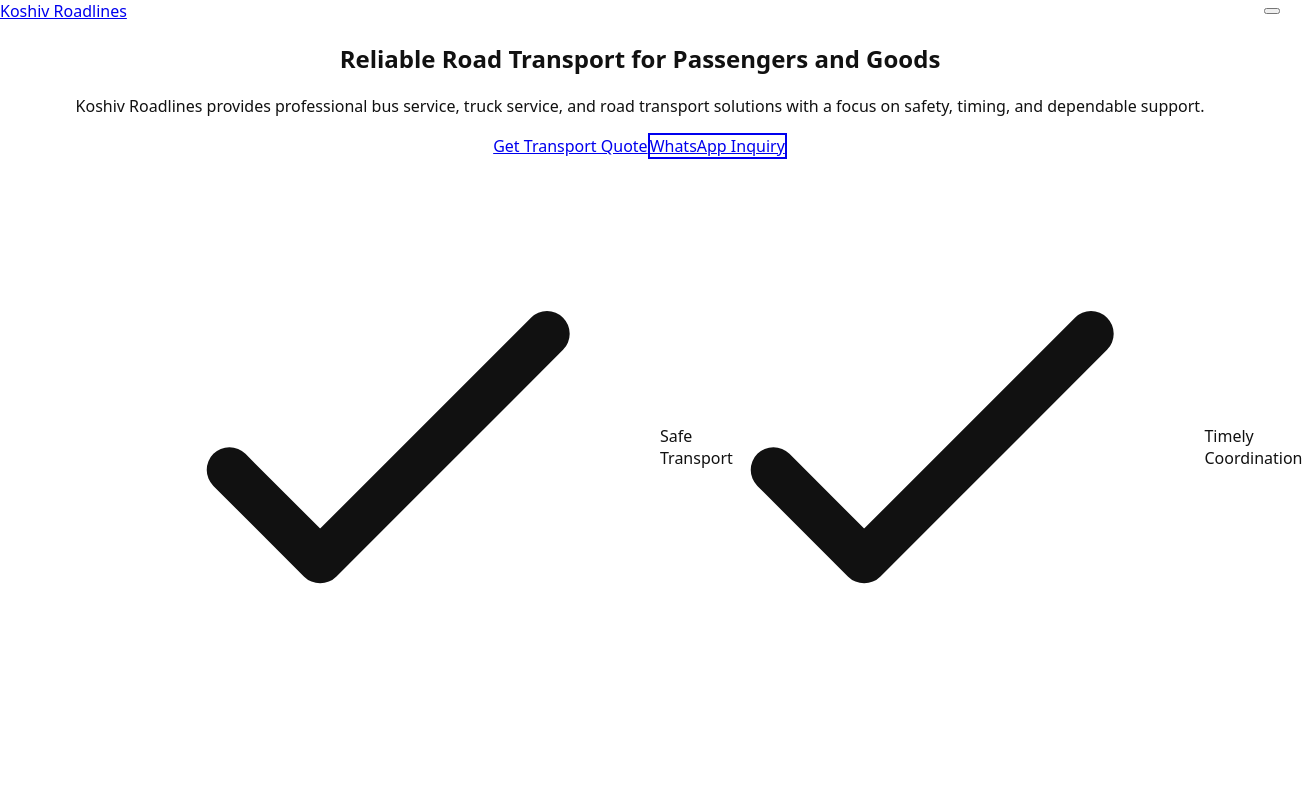
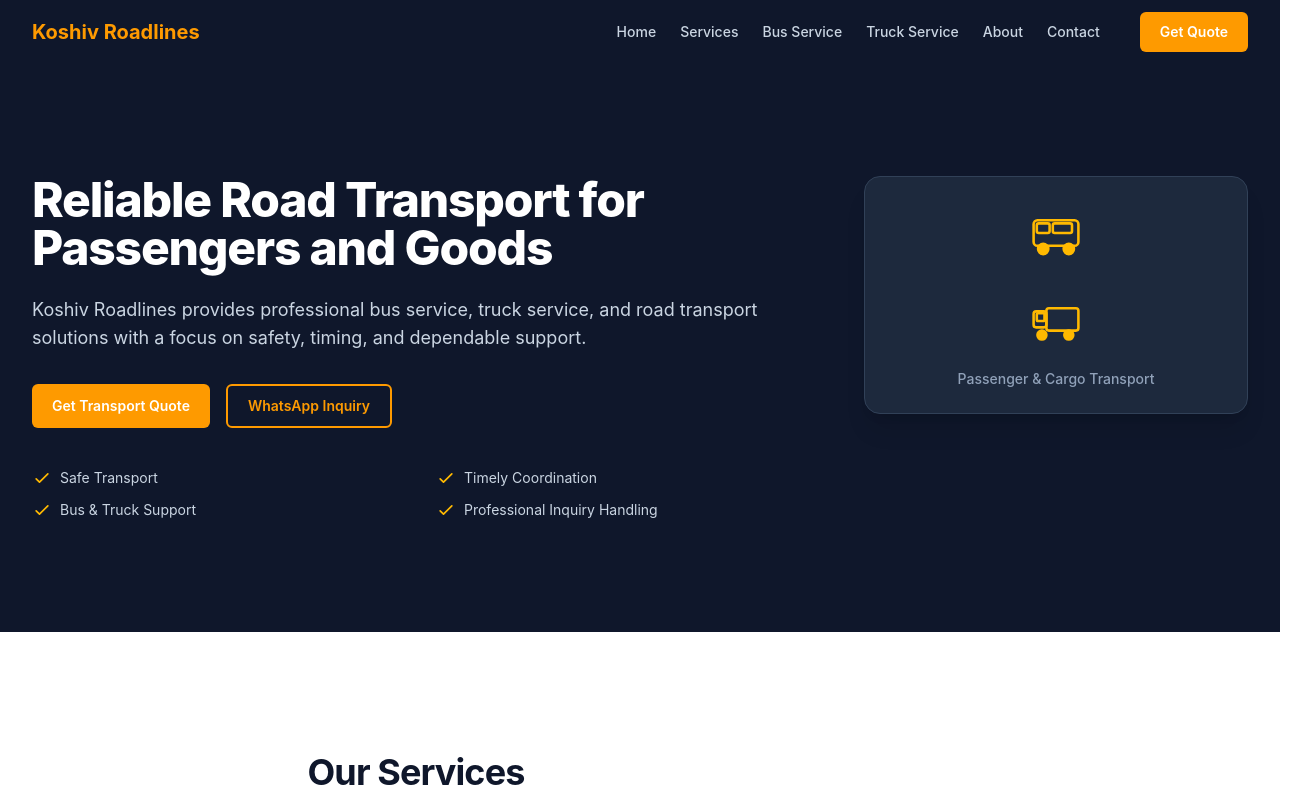
Before and after one commit to koushaljhacs/koshiv-roadlines, a React (Vite) app in the folder frontend/: page / in a window 1280 px wide. Shown: the top 800 px of the page, 1303 px wide, since content can reach past the window. Built offline with nearby package versions, Linux system fonts and the light colour scheme.

Commit message:
fix: enable tailwind styling pipeline

```diff
--- a/frontend/src/index.css
+++ b/frontend/src/index.css
@@ -1,16 +1,5 @@
-@tailwind base;
-@tailwind components;
-@tailwind utilities;
+@import "tailwindcss";
 
-html,
-body,
-#root {
-  margin: 0;
-  min-height: 100%;
+html {
+  overflow-x: hidden;
 }
-
-body {
-  font-family: system-ui, sans-serif;
-  background: #fff;
-  color: #111;
-}
--- a/frontend/vite.config.ts
+++ b/frontend/vite.config.ts
@@ -1,7 +1,10 @@
-import { defineConfig } from 'vite';
-import react from '@vitejs/plugin-react';
-import tailwindcss from '@tailwindcss/vite';
+import { defineConfig } from 'vite'
+import react from '@vitejs/plugin-react'
+import tailwindcss from '@tailwindcss/vite'
 
 export default defineConfig({
-  plugins: [react(), tailwindcss()],
-});
+  plugins: [
+    react(),
+    tailwindcss(),
+  ],
+})
```
Also changed, not shown: frontend/src/main.tsx (+6 -6 lines).
